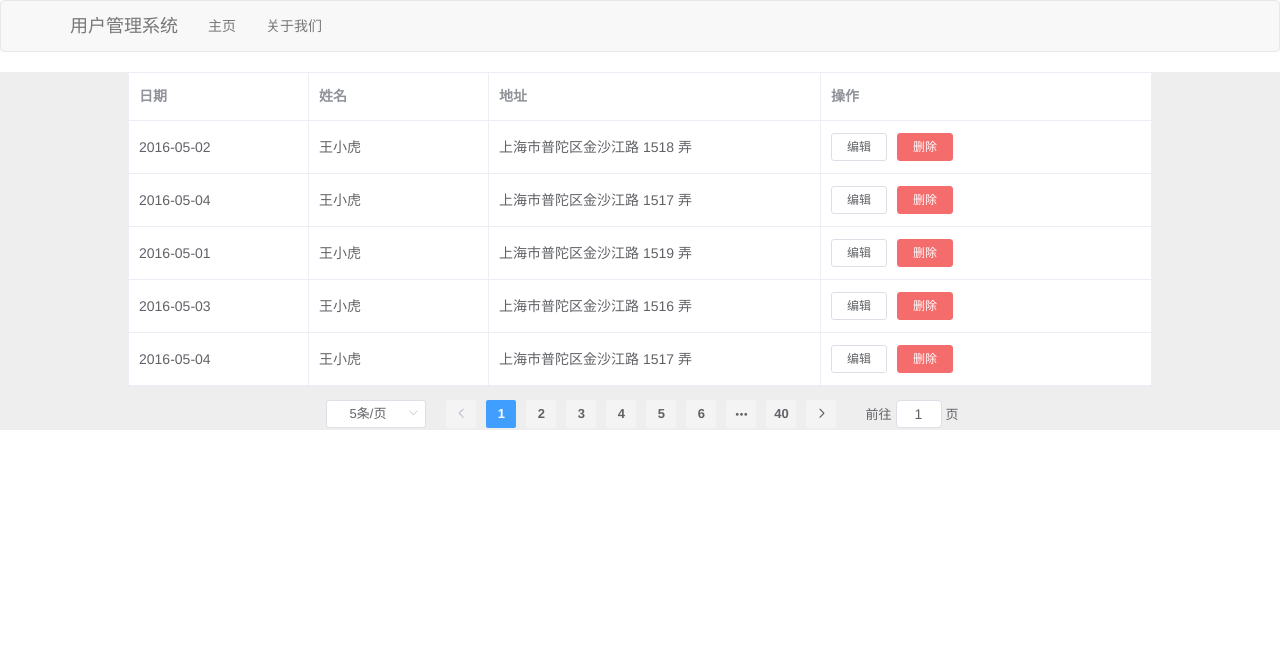
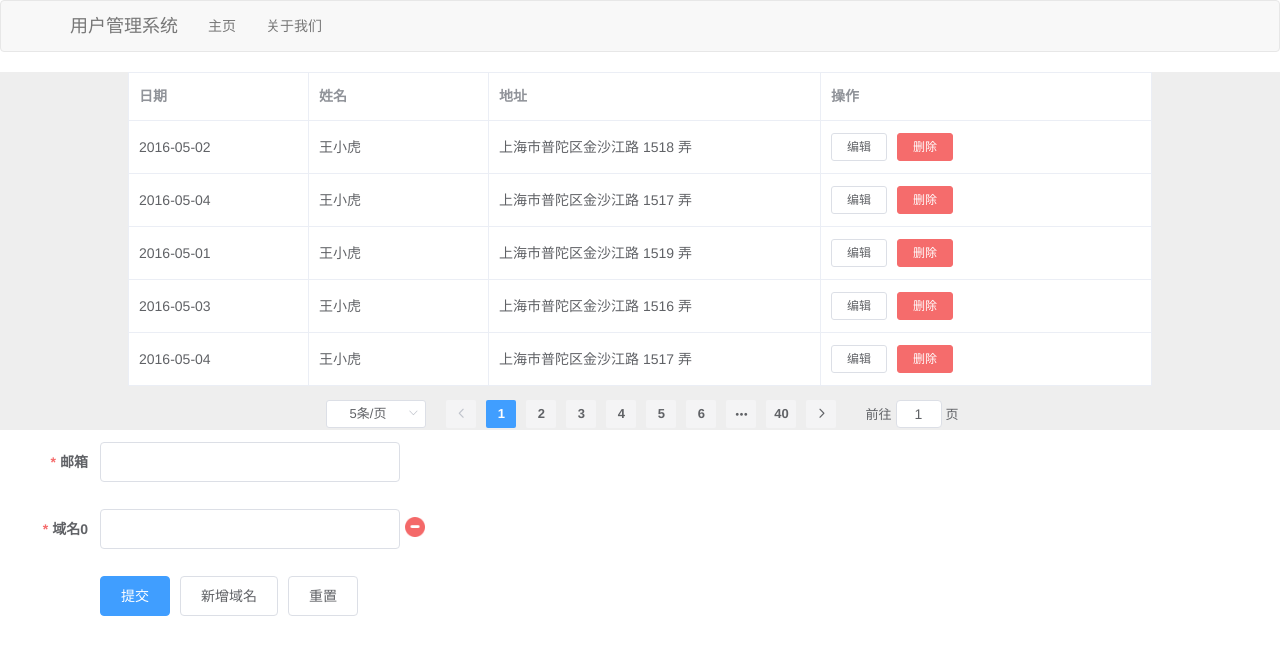
Before and after one commit to wnn0809/frontProjects, a Vue app in the folder customers/: page / in a window 1280 px wide. Shown: the top 654 px of the page. Built offline with nearby package versions, Linux system fonts and the light colour scheme.

Commit message:
elementUI动态增加表单项

```diff
--- a/customers/src/components/Customers.vue
+++ b/customers/src/components/Customers.vue
@@ -24,7 +24,7 @@
         <template slot-scope="scope">
           <el-button
             size="mini"
-            @click="dialogFormVisible = true">编辑</el-button>
+            @click="handleEdit(scope.$index, scope.row)">编辑</el-button>
           <el-button
             size="mini"
             type="danger"
@@ -46,30 +46,38 @@
       </el-pagination>
     </div>
     </article>
-    <!-- 编辑弹出对话框 -->
-    <el-dialog title="收货地址" :visible.sync="dialogFormVisible">
-      <el-form :model="form">
-        <el-form-item label="活动名称" :label-width="formLabelWidth">
-          <el-input v-model="form.name" autocomplete="off"></el-input>
-        </el-form-item>
-        <el-form-item label="账号" :label-width="formLabelWidth">
-          <el-input v-model="form.name" autocomplete="off"></el-input>
-        </el-form-item>
-        <el-form-item label="密码" :label-width="formLabelWidth">
-          <el-input v-model="form.name" autocomplete="off"></el-input>
-        </el-form-item>
-        <el-form-item label="活动区域" :label-width="formLabelWidth">
-          <el-select v-model="form.region" placeholder="请选择活动区域">
-            <el-option label="区域一" value="shanghai"></el-option>
-            <el-option label="区域二" value="beijing"></el-option>
-          </el-select>
-        </el-form-item>
-      </el-form>
-      <div slot="footer" class="dialog-footer">
-        <el-button @click="dialogFormVisible = false">取 消</el-button>
-        <el-button type="primary" @click="dialogFormVisible = false">确 定</el-button>
-      </div>
-    </el-dialog>
+    <!-- 动态添加表单 -->
+    <el-form :model="dynamicValidateForm" ref="dynamicValidateForm" label-width="100px" class="demo-dynamic" style="width: 400px;">
+    <el-form-item
+      prop="email"
+      label="邮箱"
+      :rules="[
+        { required: true, message: '请输入邮箱地址', trigger: 'blur' },
+        { type: 'email', message: '请输入正确的邮箱地址', trigger: ['blur', 'change'] }
+      ]"
+    >
+    <el-input v-model="dynamicValidateForm.email"></el-input>
+    </el-form-item>
+  <el-form-item
+    v-for="(domain, index) in dynamicValidateForm.domains"
+    :label="'域名' + index"
+    :key="domain.key"
+    :prop="'domains.' + index + '.value'"
+    :rules="{
+      required: true, message: '域名不能为空', trigger: 'blur'
+    }"
+  >
+  <div class="flex">
+    <el-input class="inputform" v-model="domain.value"></el-input>
+    <img class="deleteicon" @click.prevent="removeDomain(domain)" src="../assets/delete.png">
+  </div>
+  </el-form-item>
+  <el-form-item>
+    <el-button type="primary" @click="submitForm('dynamicValidateForm')">提交</el-button>
+    <el-button @click="addDomain">新增域名</el-button>
+    <el-button @click="resetForm('dynamicValidateForm')">重置</el-button>
+  </el-form-item>
+</el-form>
   </div>
 </template>
 
@@ -148,20 +156,12 @@ export default {
       currentPage: 1,
       // 控制每页显示数据条数
       pagesize: 5,
-      // 对话框
-      dialogTableVisible: false,
-      dialogFormVisible: false,
-      form: {
-        name: '',
-        region: '',
-        date1: '',
-        date2: '',
-        delivery: false,
-        type: [],
-        resource: '',
-        desc: ''
-      },
-      formLabelWidth: '120px'
+      dynamicValidateForm: {
+        domains: [{
+          value: ''
+        }],
+        email: ''
+      }
     }
   },
   methods: {
@@ -171,11 +171,49 @@ export default {
     },
     handleCurrentChange (val) {
       console.log(`当前页${val}`)
+    },
+    submitForm (formName) {
+      this.$refs[formName].validate((valid) => {
+        if (valid) {
+          alert('submit!')
+        } else {
+          console.log('error submit!!')
+          return false
+        }
+      })
+    },
+    resetForm (formName) {
+      this.$refs[formName].resetFields()
+    },
+    removeDomain (item) {
+      var index = this.dynamicValidateForm.domains.indexOf(item)
+      if (index !== -1) {
+        this.dynamicValidateForm.domains.splice(index, 1)
+      }
+    },
+    addDomain () {
+      this.dynamicValidateForm.domains.push({
+        value: '',
+        key: Date.now()
+      })
     }
   }
-
 }
 </script>
 
 <!-- Add "scoped" attribute to limit CSS to this component only -->
-<style scoped></style>
+<style scoped>
+/* .el-input__inner {
+  width: 300px;
+} */
+  .flex {
+    display: flex;
+    width: 325px;
+  }
+  .deleteicon {
+    width: 20px;
+    height: 20px;
+    margin-top: 8px;
+    margin-left: 5px;
+  }
+</style>
```
Also changed, not shown: customers/src/assets/delete.png (added), 1 other file (tests, documents, lock files or other folders).
